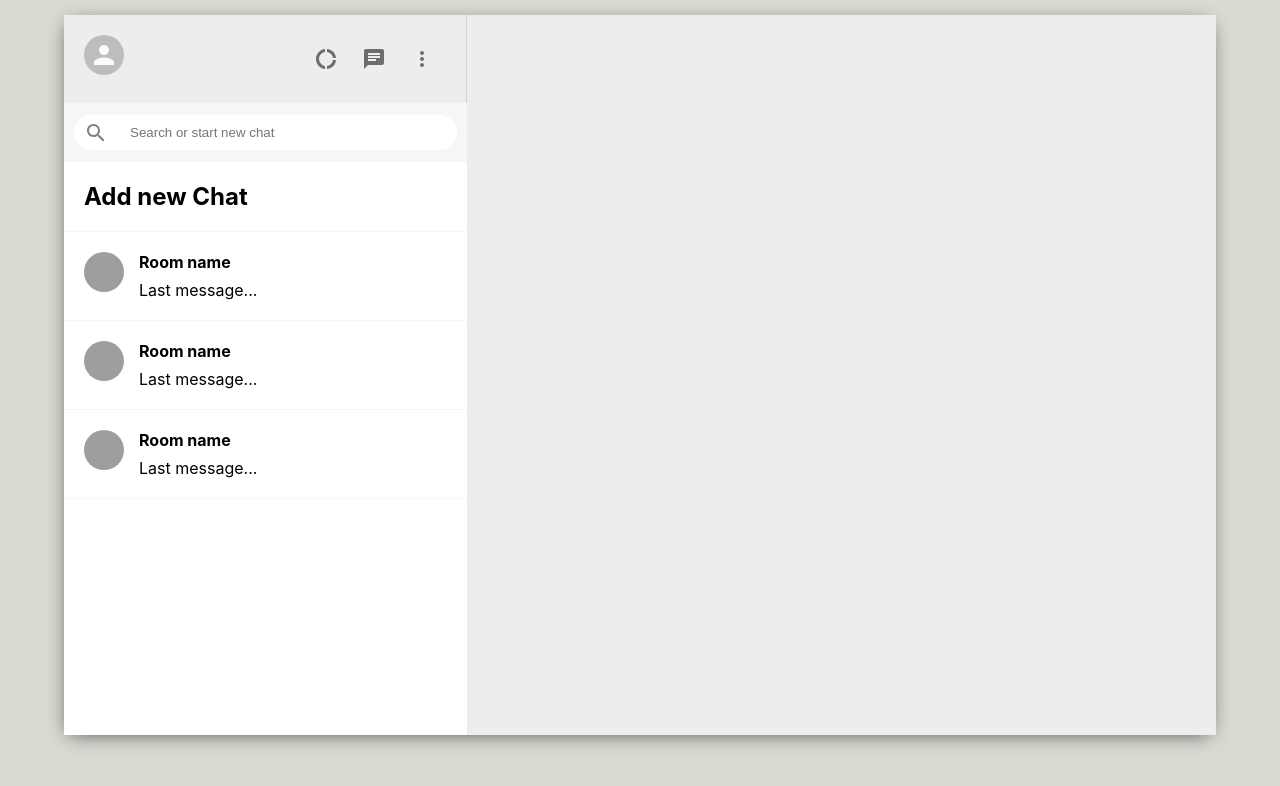
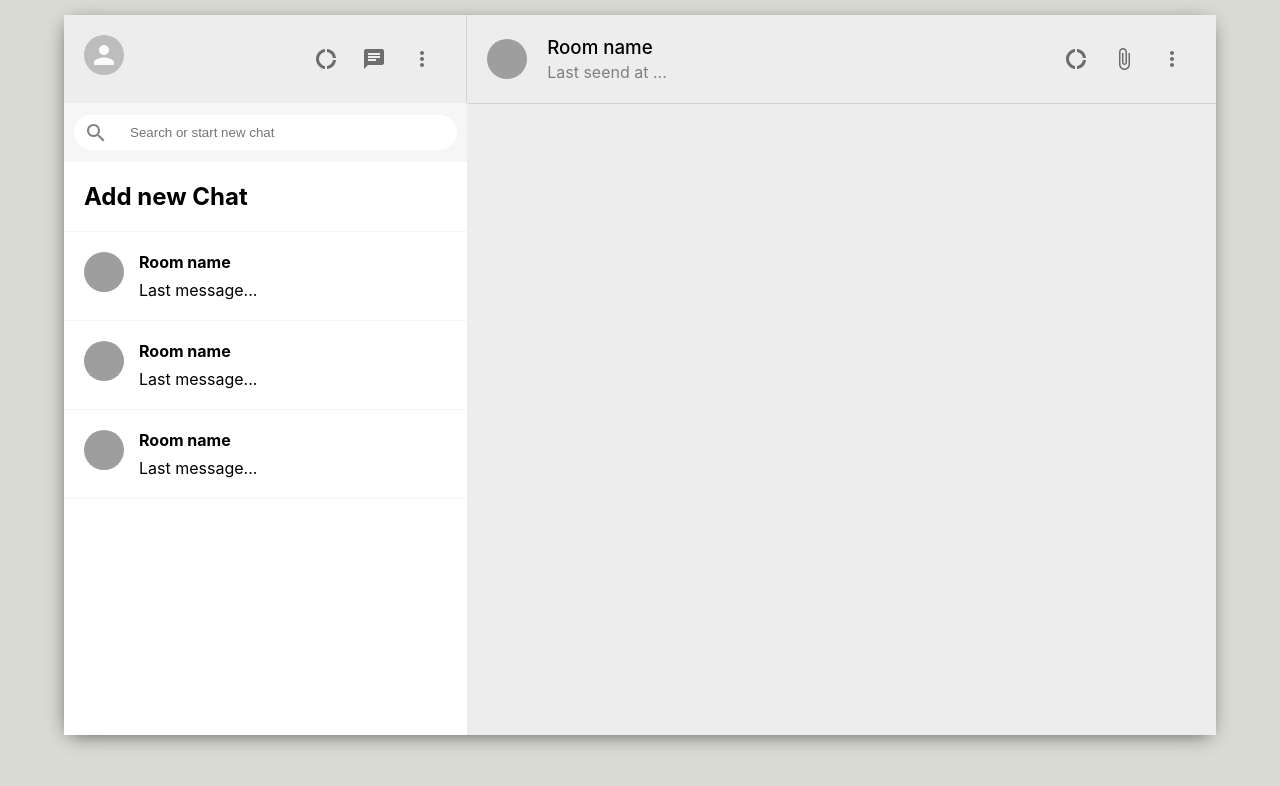
Before and after one commit to Lecture-Summary/whatsapp-clone, a React (Create React App) app: page / in a window 1280 px wide. Shown: the top 786 px of the page. Built offline with nearby package versions, Linux system fonts and the light colour scheme; grey boxes are pictures that could not be loaded.

Commit message:
Create Chat Header

```diff
--- a/src/App.js
+++ b/src/App.js
@@ -1,5 +1,6 @@
 import React from "react";
 import Sidebar from "./Sidebar";
+import Chat from "./Chat";
 import "./App.css";
 
 function App() {
@@ -7,7 +8,7 @@
     <div className="app">
       <div className="app__body">
         <Sidebar />
-        {/* Chat */}
+        <Chat />
       </div>
     </div>
   );
--- /dev/null
+++ b/src/Chat.css
@@ -0,0 +1,30 @@
+.chat {
+  flex: 0.65;
+}
+
+.chat__header {
+  padding: 20px;
+  display: flex;
+  align-items: center;
+  border-bottom: 1px solid lightgray;
+}
+
+.chat__headerInfo {
+  flex: 1;
+  padding-left: 20px;
+}
+
+.chat__headerInfo > h3 {
+  margin-bottom: 3px;
+  font-weight: 500;
+}
+
+.chat__headerInfo > p {
+  color: gray;
+}
+
+.chat__headerRight {
+  display: flex;
+  justify-content: space-between;
+  min-width: 100px;
+}
--- /dev/null
+++ b/src/Chat.js
@@ -0,0 +1,45 @@
+import React, { useState, useEffect } from "react";
+import { Avatar, IconButton } from "@material-ui/core";
+import DonutLargeIcon from "@material-ui/icons/DonutLarge";
+import AttachFileIcon from "@material-ui/icons/AttachFile";
+import MoreVertIcon from "@material-ui/icons/MoreVert";
+import "./Chat.css";
+
+function Chat() {
+  const [seed, setSeed] = useState("");
+
+  useEffect(() => {
+    setSeed(Math.floor(Math.random() * 5000));
+  }, []);
+
+  return (
+    <div className="chat">
+      <div className="chat__header">
+        <Avatar src={`https://avatars.dicebear.com/api/human/${seed}.svg`} />
+
+        <div className="chat__headerInfo">
+          <h3>Room name</h3>
+          <p>Last seend at ...</p>
+        </div>
+
+        <div className="chat__headerRight">
+          <IconButton>
+            <DonutLargeIcon />
+          </IconButton>
+          <IconButton>
+            <AttachFileIcon />
+          </IconButton>
+          <IconButton>
+            <MoreVertIcon />
+          </IconButton>
+        </div>
+      </div>
+
+      <div className="chat__body"></div>
+
+      <div className="chat__footer"></div>
+    </div>
+  );
+}
+
+export default Chat;
```
